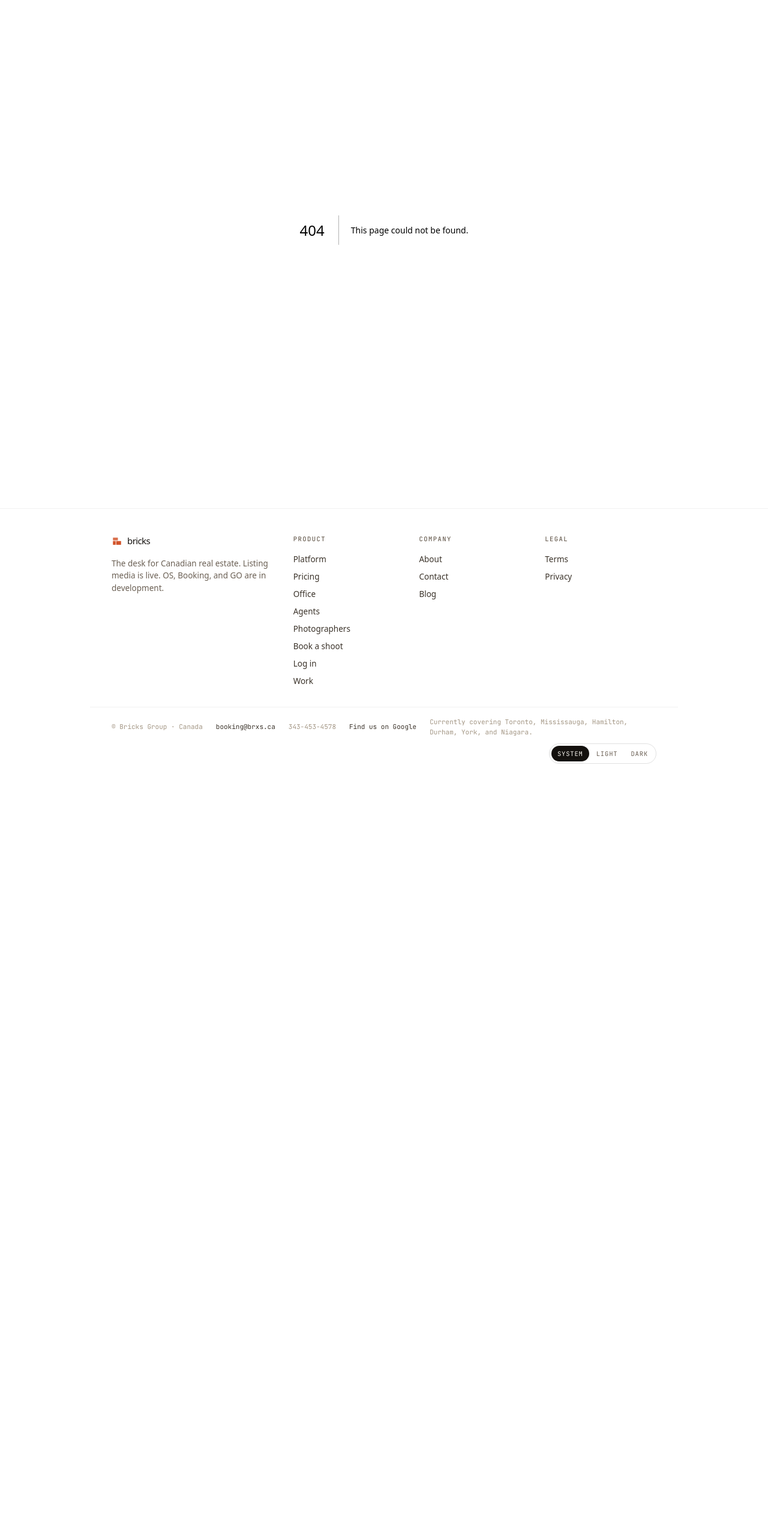
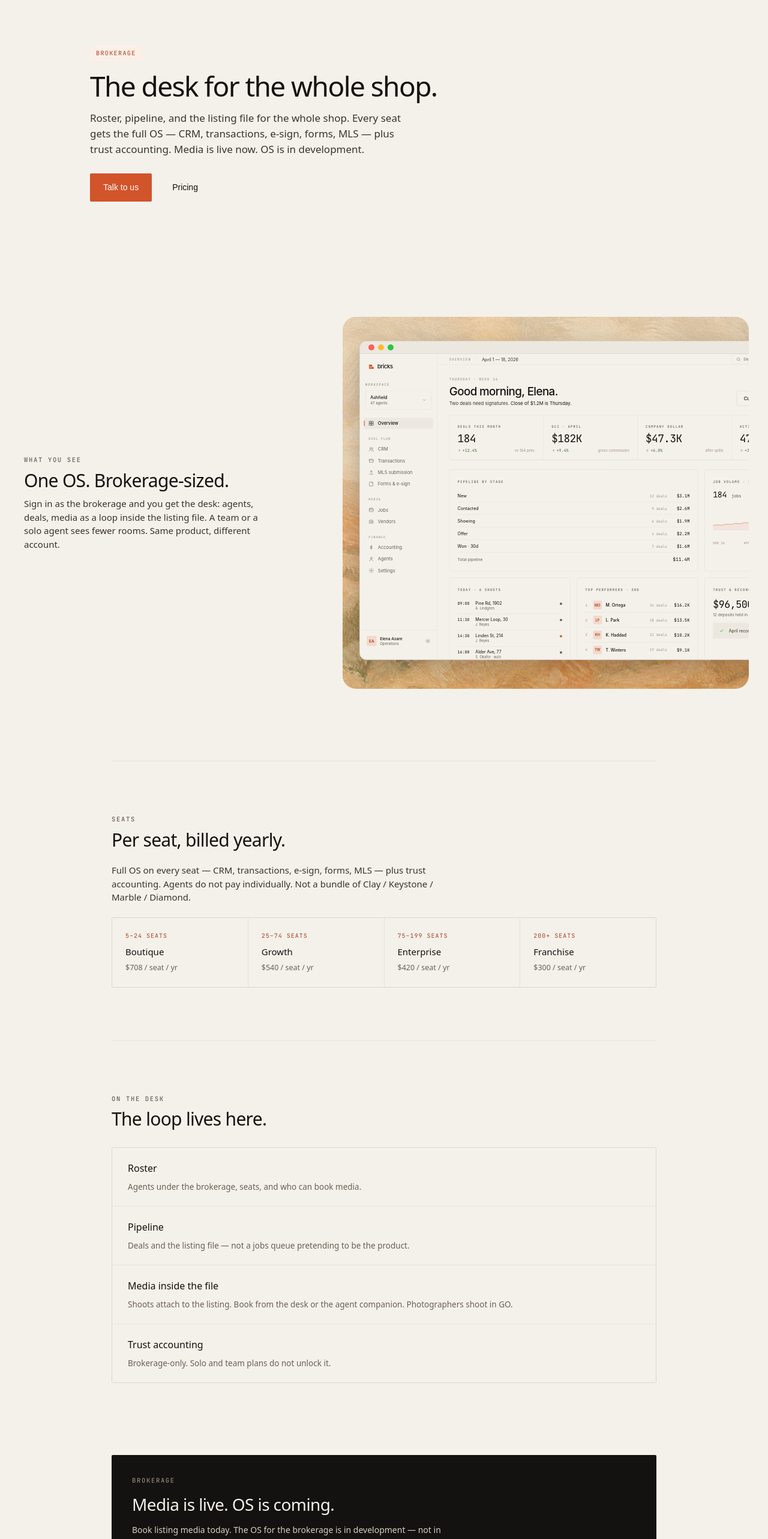
Before and after one commit to bricks-group/bricks-site, a Next.js app: page /brokerage in a window 1280 px wide. Before the commit this address had no page. Shown: the part 80-2645 px from the top of the page at 60% size. Before the commit the page ends 1381 px from the top, so only its background shows below. Built offline with nearby package versions, Linux system fonts and the light colour scheme; a web font is replaced by a local one.

Commit message:
Call the audience Brokerage, not Office. The product stays OS.

```diff
--- a/next.config.ts
+++ b/next.config.ts
@@ -30,6 +30,8 @@ const nextConfig: NextConfig = {
       { source: '/blog.html', destination: '/blog', permanent: true },
       { source: '/photographers.html', destination: '/photographers', permanent: true },
       { source: '/vendors.html', destination: '/photographers', permanent: true },
+      { source: '/office', destination: '/brokerage', permanent: true },
+      { source: '/office.html', destination: '/brokerage', permanent: true },
       { source: '/blog/gta-real-estate-media-cost-2026.html', destination: '/blog/gta-real-estate-media-cost-2026', permanent: true },
       { source: '/blog/3d-tour-vs-video-walkthrough.html', destination: '/blog/3d-tour-vs-video-walkthrough', permanent: true },
       { source: '/blog/drone-photography-rules-ontario.html', destination: '/blog/drone-photography-rules-ontario', permanent: true },
--- a/src/app/agents/page.tsx
+++ b/src/app/agents/page.tsx
@@ -56,7 +56,7 @@ export default function AgentsPage() {
             <div className="c rvl">
               <span className="ic">Team</span>
               <h4>Team</h4>
-              <p>Same OS, team-sized. Shared pipeline for the people you run. Team software is yearly, at the same yearly totals. An office seat is a different product — full OS plus trust accounting.</p>
+              <p>Same OS, team-sized. Shared pipeline for the people you run. Team software is yearly, at the same yearly totals. A brokerage seat is a different product — full OS plus trust accounting.</p>
             </div>
           </div>
         </section>
@@ -87,7 +87,7 @@ export default function AgentsPage() {
             <p className="lead">Listing media is live in Canada. OS and the booking companion are not in any store yet.</p>
             <div className="cta-row">
               <Link className="btn btn-brick" href="/book">Book a shoot →</Link>
-              <Link className="btn btn-sec" href="/office">For offices</Link>
+              <Link className="btn btn-sec" href="/brokerage">For brokerages</Link>
             </div>
           </div>
         </section>
--- a/src/app/book/BookingWizard.tsx
+++ b/src/app/book/BookingWizard.tsx
@@ -303,7 +303,7 @@ export default function BookingWizard() {
       if (!name.trim()) msg = 'Agent name required.'
       else if (!/^[^@\s]+@[^@\s]+\.[^@\s]+$/.test(email.trim())) msg = 'Valid email required.'
       else if (!phone.trim()) msg = 'Phone required.'
-      else if (!brokerage.trim()) msg = 'Office required.'
+      else if (!brokerage.trim()) msg = 'Brokerage required.'
       else if (!addr.trim()) msg = 'Property address required.'
     }
     if (s === 1) {
@@ -436,7 +436,7 @@ export default function BookingWizard() {
               <p className="hint">Tell us about the listing and who&apos;s booking. Start typing the address for suggestions.</p>
               <div className="grid2">
                 <div className="field"><label>Listing agent name <span className="req">*</span></label><input value={name} onChange={(e) => setName(e.target.value)} placeholder="Jane Agent" /></div>
-                <div className="field"><label>Office <span className="req">*</span></label><input value={brokerage} onChange={(e) => setBrokerage(e.target.value)} placeholder="e.g. Your office" /></div>
+                <div className="field"><label>Brokerage <span className="req">*</span></label><input value={brokerage} onChange={(e) => setBrokerage(e.target.value)} placeholder="e.g. Your brokerage" /></div>
               </div>
               <div className="grid2">
                 <div className="field"><label>Email <span className="req">*</span></label><input type="email" value={email} onChange={(e) => setEmail(e.target.value)} placeholder="you@email.com" /></div>
@@ -548,7 +548,7 @@ export default function BookingWizard() {
               <p className="hint">Confirm details, then pay to lock your slot. Full amount (incl. HST) charged now via Stripe. Apple Pay, Google Pay, and Link show on the next screen when your device supports them — cards always stay.</p>
               <div className="review">
                 {[
-                  ['Agent', name.trim() || '—'], ['Office', brokerage.trim() || '—'], ['Email', email.trim() || '—'], ['Phone', phone.trim() || '—'],
+                  ['Agent', name.trim() || '—'], ['Brokerage', brokerage.trim() || '—'], ['Email', email.trim() || '—'], ['Phone', phone.trim() || '—'],
                   ['Property', addr.trim() || '—'], ['Type', propertyType || '—'],
                   ['Package', pkg ? PKG_LABEL[pkg] : 'Custom (à la carte)'],
                   ['Licensed drone', drone ? 'Yes' : 'No — Photos only'], ['Floor plan', drone ? 'Yes' : 'No — Photos only'],
--- a/src/app/office/page.tsx
+++ b/src/app/brokerage/page.tsx
@@ -5,19 +5,19 @@ import ProductWindow from '@/components/ProductWindow'
 import { OFFICE_PLANS, OFFICE_INCLUDES } from '@/lib/catalog'
 
 export const metadata: Metadata = {
-  title: 'bricks for offices — the desk for the whole shop',
-  description: 'OS for the office: roster, pipeline, listing file, and trust accounting. Per-seat yearly. Media is live; the OS is in development.',
-  alternates: { canonical: '/office' },
+  title: 'bricks for brokerages — the desk for the whole shop',
+  description: 'OS for the brokerage: roster, pipeline, listing file, and trust accounting. Per-seat yearly. Media is live; the OS is in development.',
+  alternates: { canonical: '/brokerage' },
 }
 
-export default function OfficePage() {
+export default function BrokeragePage() {
   return (
     <>
       <RevealObserver />
       <section className="hero">
         <div className="wrap">
-          <span className="badge">Office</span>
-          <h1>The office desk.</h1>
+          <span className="badge">Brokerage</span>
+          <h1>The desk for the whole shop.</h1>
           <p className="sub">Roster, pipeline, and the listing file for the whole shop. Every seat gets the full OS — CRM, transactions, e-sign, forms, MLS — plus trust accounting. Media is live now. OS is in development.</p>
           <div className="cta-row">
             <Link className="btn btn-brick" href="/contact">Talk to us</Link>
@@ -26,11 +26,11 @@ export default function OfficePage() {
         </div>
       </section>
 
-      <section className="prod-row rvl" aria-label="Office desk preview">
+      <section className="prod-row rvl" aria-label="Brokerage desk preview">
         <div className="prod-copy">
           <span className="over">What you see</span>
-          <h2>One OS. Office-sized.</h2>
-          <p>Sign in as the office and you get the desk: agents, deals, media as a loop inside the listing file. A team or a solo agent sees fewer rooms. Same product, different account.</p>
+          <h2>One OS. Brokerage-sized.</h2>
+          <p>Sign in as the brokerage and you get the desk: agents, deals, media as a loop inside the listing file. A team or a solo agent sees fewer rooms. Same product, different account.</p>
         </div>
         <div className="tray tray-crm tray-bleed-end">
           <div className="tray-stage">
@@ -67,18 +67,18 @@ export default function OfficePage() {
             </div>
           </div>
           <div className="faq">
-            <div className="qa"><h4>Roster</h4><p>Agents under the office, seats, and who can book media.</p></div>
+            <div className="qa"><h4>Roster</h4><p>Agents under the brokerage, seats, and who can book media.</p></div>
             <div className="qa"><h4>Pipeline</h4><p>Deals and the listing file — not a jobs queue pretending to be the product.</p></div>
             <div className="qa"><h4>Media inside the file</h4><p>Shoots attach to the listing. Book from the desk or the agent companion. Photographers shoot in GO.</p></div>
-            <div className="qa"><h4>Trust accounting</h4><p>Office-only. Solo and team plans do not unlock it.</p></div>
+            <div className="qa"><h4>Trust accounting</h4><p>Brokerage-only. Solo and team plans do not unlock it.</p></div>
           </div>
         </section>
 
         <section className="block rvl" style={{ borderTop: 'none', paddingTop: 8 }}>
           <div className="book">
-            <span className="over">Office</span>
+            <span className="over">Brokerage</span>
             <h2>Media is live. OS is coming.</h2>
-            <p className="lead">Book listing media today. The office desk is in development — not in any store.</p>
+            <p className="lead">Book listing media today. The OS for the brokerage is in development — not in any store.</p>
             <div className="cta-row">
               <Link className="btn btn-brick" href="/book">Book a shoot →</Link>
               <Link className="btn btn-sec" href="/contact">Contact</Link>
--- a/src/app/platform/page.tsx
+++ b/src/app/platform/page.tsx
@@ -11,13 +11,13 @@ export const metadata: Metadata = {
 }
 
 const surfaces = [
-  { over: 'In development', title: 'OS', body: 'The desk for office, team, and agent. Roster, pipeline, listing file. What you see depends on the account.' },
+  { over: 'In development', title: 'OS', body: 'The desk for brokerage, team, and agent. Roster, pipeline, listing file. What you see depends on the account.' },
   { over: 'In development', title: 'Booking', body: 'The agent companion to order media. You can book a shoot now on the site; the app is not in any store yet.' },
   { over: 'In development', title: 'GO', body: 'The photographer field app — jobs, uploads, pay. Independent contractors on a fixed rate card.' },
 ]
 
 const roles = [
-  { href: '/office', over: 'OS', title: 'Office', body: 'The whole shop. Full OS plus trust accounting, billed per seat yearly.' },
+  { href: '/brokerage', over: 'OS', title: 'Brokerage', body: 'The whole shop. Full OS plus trust accounting, billed per seat yearly.' },
   { href: '/agents#team', over: 'OS', title: 'Team', body: 'Same desk, team-sized. Shared pipeline for the people you run.' },
   { href: '/agents', over: 'OS · Booking', title: 'Agent', body: 'Your desk plus the booker. Clay free; paid plans unlock CRM through MLS.' },
   { href: '/photographers', over: 'GO', title: 'Photographer', body: 'Independent contractor. Auto-routed jobs, fixed dollar rate card, apply here.' },
@@ -83,7 +83,7 @@ export default function PlatformPage() {
               <h2>Locked catalog. Not live yet.</h2>
             </div>
           </div>
-          <p className="sub-line">Individuals: Clay free, then $49 / $99 / $149 a month, or yearly with two months free. Offices buy seats yearly — full OS on every seat. Media is à la carte, CAD, from Mississauga. Virtual visit is always quoted by sqft, never packaged.</p>
+          <p className="sub-line">Individuals: Clay free, then $49 / $99 / $149 a month, or yearly with two months free. Brokerages buy seats yearly — full OS on every seat. Media is à la carte, CAD, from Mississauga. Virtual visit is always quoted by sqft, never packaged.</p>
           <div className="incl" style={{ marginTop: 22 }}>
             {SOFTWARE_PLANS.map((p) => (
               <div key={p.id} className="c rvl">
--- a/src/app/sitemap.ts
+++ b/src/app/sitemap.ts
@@ -12,7 +12,7 @@ const routes = [
   '/about',
   '/contact',
   '/photographers',
-  '/office',
+  '/brokerage',
   '/agents',
   '/book',
   '/service-areas',
--- a/src/components/Footer.tsx
+++ b/src/components/Footer.tsx
@@ -20,7 +20,7 @@ export default function Footer() {
           <h4>Product</h4>
           <Link href="/platform">Platform</Link>
           <Link href="/pricing">Pricing</Link>
-          <Link href="/office">Office</Link>
+          <Link href="/brokerage">Brokerage</Link>
           <Link href="/agents">Agents</Link>
           <Link href="/photographers">Photographers</Link>
           <Link href="/book">Book a shoot</Link>
--- a/src/components/Nav.tsx
+++ b/src/components/Nav.tsx
@@ -119,7 +119,7 @@ export default function Nav() {
               {l.label}
             </Link>
           ))}
-          <Link href="/office" className={pathname === '/office' ? 'active' : ''} onClick={() => setOpen(false)}>Office</Link>
+          <Link href="/brokerage" className={pathname === '/brokerage' || pathname === '/office' ? 'active' : ''} onClick={() => setOpen(false)}>Brokerage</Link>
           <Link href="/agents" className={pathname === '/agents' ? 'active' : ''} onClick={() => setOpen(false)}>Agents</Link>
           <Link
             href="/contact"
--- a/src/lib/catalog.ts
+++ b/src/lib/catalog.ts
@@ -1,5 +1,5 @@
 /**
- * Locked public catalog (software + office seats).
+ * Locked public catalog (software + brokerage seats).
  * Media rates live in pricing.ts. Do not invent a founder discount.
  * Annual individual plans = pay 10, get 12 (two months free).
  */
@@ -38,7 +38,7 @@ export const SOFTWARE_PLANS = [
   },
 ] as const
 
-/** Office OS: per seat, billed annually. Full OS on every seat — not a Clay–Diamond bundle. */
+/** Brokerage seats: per seat, billed annually. Full OS on every seat — not a Clay–Diamond bundle. */
 export const OFFICE_PLANS = [
   { id: 'boutique', name: 'Boutique', seats: '5–24 seats', price: '$708 / seat / yr' },
   { id: 'growth', name: 'Growth', seats: '25–74 seats', price: '$540 / seat / yr' },
```
Also changed, not shown: src/app/page.tsx (+7 -7 lines), src/app/pricing/page.tsx (+11 -11 lines).
